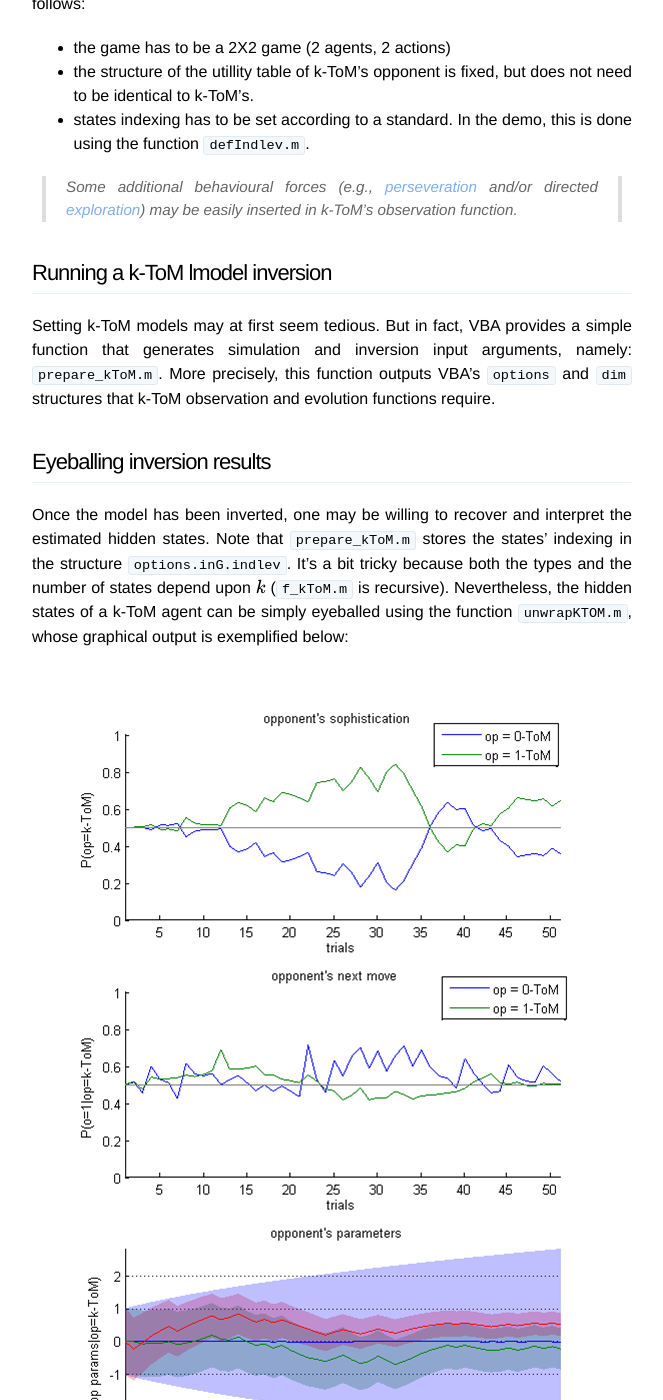
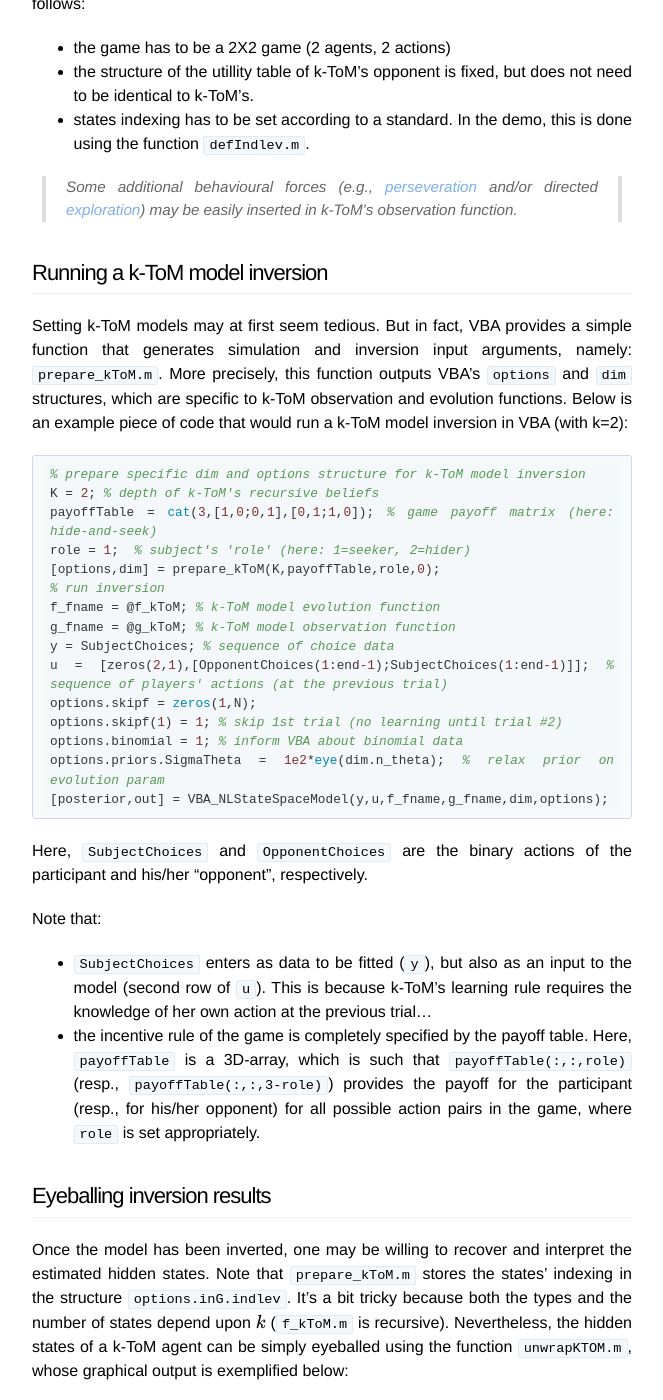
Before and after one commit to MBB-team/VBA-toolbox, a Jekyll site: the page built from _wiki/ktom.md, in a window 1280 px wide and 1400 px high, scrolled down 1864 px. Shown: the whole window, without its empty margins (308-971 px from the left). Built offline with Jekyll 4.4.1, drawn with Linux system fonts in a browser that asks for light colours; nearby versions of some CDN libraries; formulas are drawn with MathJax 3.

Commit message:
Update ktom.md

````diff
--- a/_wiki/ktom.md
+++ b/_wiki/ktom.md
@@ -38,8 +38,32 @@ Constraints and comments for applying the existing VBA's k-ToM models are as fol
 > Some additional behavioural forces (e.g., [perseveration](https://en.wikipedia.org/wiki/Perseveration) and/or directed [exploration](https://en.wikipedia.org/wiki/Exploration)) may be easily inserted in k-ToM's observation function.
 
 
-### Running a k-ToM lmodel inversion
-Setting k-ToM models may at first seem tedious. But in fact, VBA provides a simple function that generates simulation and inversion input arguments, namely: `prepare_kToM.m`. More precisely, this function outputs VBA's `options` and `dim` structures that k-ToM observation and evolution functions require.
+### Running a k-ToM model inversion
+Setting k-ToM models may at first seem tedious. But in fact, VBA provides a simple function that generates simulation and inversion input arguments, namely: `prepare_kToM.m`. More precisely, this function outputs VBA's `options` and `dim` structures, which are specific to k-ToM observation and evolution functions. Below is an example piece of code that would run a k-ToM model inversion in VBA (with k=2):
+```matlab
+% prepare specific dim and options structure for k-ToM model inversion
+K = 2; % depth of k-ToM's recursive beliefs
+payoffTable = cat(3,[1,0;0,1],[0,1;1,0]); % game payoff matrix (here: hide-and-seek)
+role = 1;  % subject's 'role' (here: 1=seeker, 2=hider)
+[options,dim] = prepare_kToM(K,payoffTable,role,0);
+% run inversion
+f_fname = @f_kToM; % k-ToM model evolution function
+g_fname = @g_kToM; % k-ToM model observation function
+y = SubjectChoices; % sequence of choice data
+u = [zeros(2,1),[OpponentChoices(1:end-1);SubjectChoices(1:end-1)]]; % sequence of players' actions (at the previous trial)
+options.skipf = zeros(1,N);
+options.skipf(1) = 1; % skip 1st trial (no learning until trial #2)
+options.binomial = 1; % inform VBA about binomial data
+options.priors.SigmaTheta = 1e2*eye(dim.n_theta); % relax prior on evolution param
+[posterior,out] = VBA_NLStateSpaceModel(y,u,f_fname,g_fname,dim,options);
+```
+Here, `SubjectChoices` and `OpponentChoices` are the binary actions of the participant and his/her "opponent", respectively.
+
+Note that:
+
+- `SubjectChoices` enters as data to be fitted (`y`), but also as an input to the model (second row of `u`). This is because k-ToM's learning rule requires the knowledge of her own action at the previous trial...
+- the incentive rule of the game is completely specified by the payoff table. Here, `payoffTable` is a 3D-array, which is such that `payoffTable(:,:,role)` (resp., `payoffTable(:,:,3-role)`) provides the payoff for the participant (resp., for his/her opponent) for all possible action pairs in the game, where `role` is set appropriately.
+
 
 
 ### Eyeballing inversion results
````
